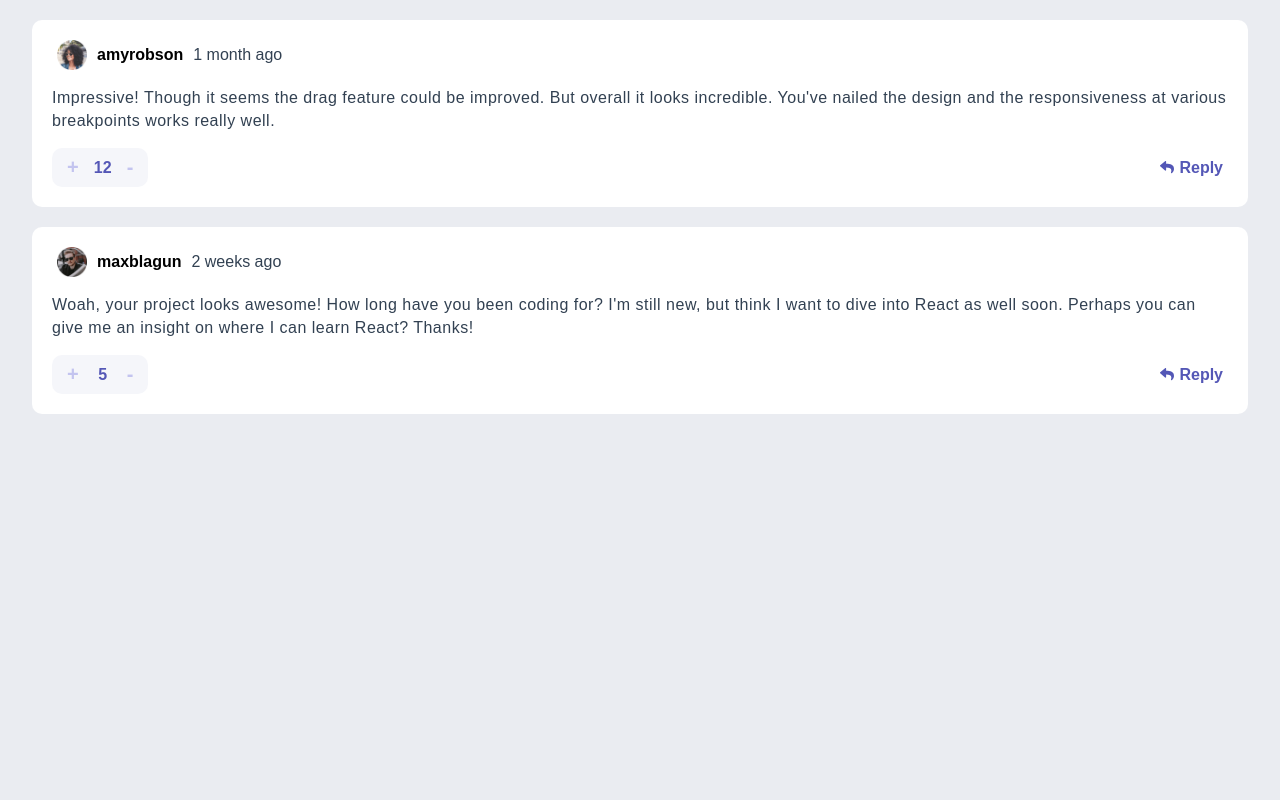
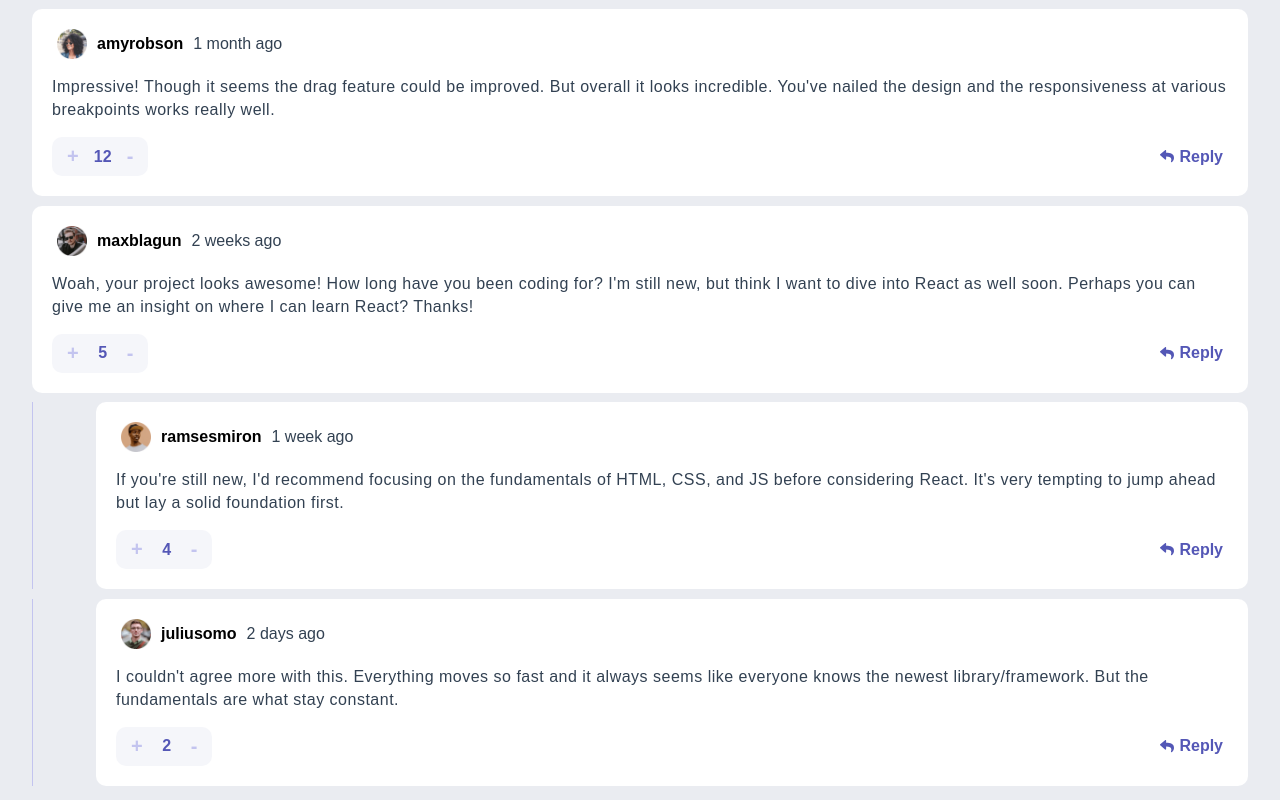
Before and after one commit to Lukass9/interactive-comments-section, a React (Create React App) app: page / in a window 1280 px wide. Built offline with nearby package versions, Linux system fonts and the light colour scheme.

Commit message:
add reply section

```diff
--- a/src/App.tsx
+++ b/src/App.tsx
@@ -1,5 +1,4 @@
 import styled, {} from 'styled-components';
-import { GlobalStyle } from './asserts/styles/global/globalStyles';
 import Comment from './components/organisms/comment/comment';
 import data from './asserts/data/data.json';
 
@@ -7,28 +6,40 @@ const Wrapp = styled.main `
   display: flex;
   flex-direction: column;
   width: 100vw;
+  /* min-height: 100vh; */
   justify-content: center;
   align-items: center;
   `
-
+const CommentWrap = styled.section`
+  display: flex;
+  width: 100%;
+  flex-direction: column;
+  justify-content: center;
+  align-items: end;
+`
 const App: React.FC = () => {
   return (
     <Wrapp>
-      {console.log(data.comments[0])}
-      <GlobalStyle/>
-      <Comment  content= {data.comments[0].content}
-                  username= {data.comments[0].user.username}
-                  createdAt= {data.comments[0].createdAt}
-                  score={data.comments[0].score}
-                  userImage= {data.comments[0].user.image.png}
-                  isReply={false}/>
-
-      <Comment  content= {data.comments[1].content}
-                  username= {data.comments[1].user.username}
-                  createdAt= {data.comments[1].createdAt}
-                  score={data.comments[1].score}
-                  userImage= {data.comments[1].user.image.png}
-                  isReply={false}/>
+      <CommentWrap>
+        {data.comments.map(comment=>(
+          <>
+            <Comment  content= {comment.content}
+            username= {comment.user.username}
+            createdAt= {comment.createdAt}
+            score={comment.score}
+            userImage= {comment.user.image.png}
+            isReply={false}/>
+            {comment.replies.map(repl=>(
+              <Comment  content= {repl.content}
+              username= {repl.user.username}
+              createdAt= {repl.createdAt}
+              score={repl.score}
+              userImage= {repl.user.image.png}
+              isReply={true}/>
+            ))}
+          </>
+        ))}
+      </CommentWrap>
     </Wrapp>
   );
 }
--- a/src/components/organisms/comment/comment.tsx
+++ b/src/components/organisms/comment/comment.tsx
@@ -2,13 +2,24 @@ import React from "react";
 import styled from "styled-components"
 
 const Wrapp = styled.section`
+    position: relative;
     display: flex;
     flex-direction: column;
-    width: ${(props: {isReply: boolean})=> props.isReply? '80vw' : '95vw' };
+    width: ${(props: {isReply: boolean})=> props.isReply? '90vw' : '95vw' };
     background-color: #ffffff;
     padding: 20px;
-    margin: 20px 0 0 0;
+    margin: 9.375px 2.5vw 0 0;
     border-radius: 10px;
+
+    &::before{
+        content: " ";
+        position: absolute;
+        top: 0;
+        left: -5vw;
+        width: 1px;
+        height: 100%;
+        background-color: hsl(239, 57%, 85%)
+    }
 `
 const WrapRow = styled.div`
     display: flex;
--- a/src/index.tsx
+++ b/src/index.tsx
@@ -1,6 +1,7 @@
 import React from 'react';
 import ReactDOM from 'react-dom/client';
 import App from './App';
+import { GlobalStyle } from './asserts/styles/global/globalStyles';
 import reportWebVitals from './reportWebVitals';
 
 const root = ReactDOM.createRoot(
@@ -8,6 +9,7 @@ const root = ReactDOM.createRoot(
 );
 root.render(
   <React.StrictMode>
+    <GlobalStyle/>
     <App />
   </React.StrictMode>
 );
```
